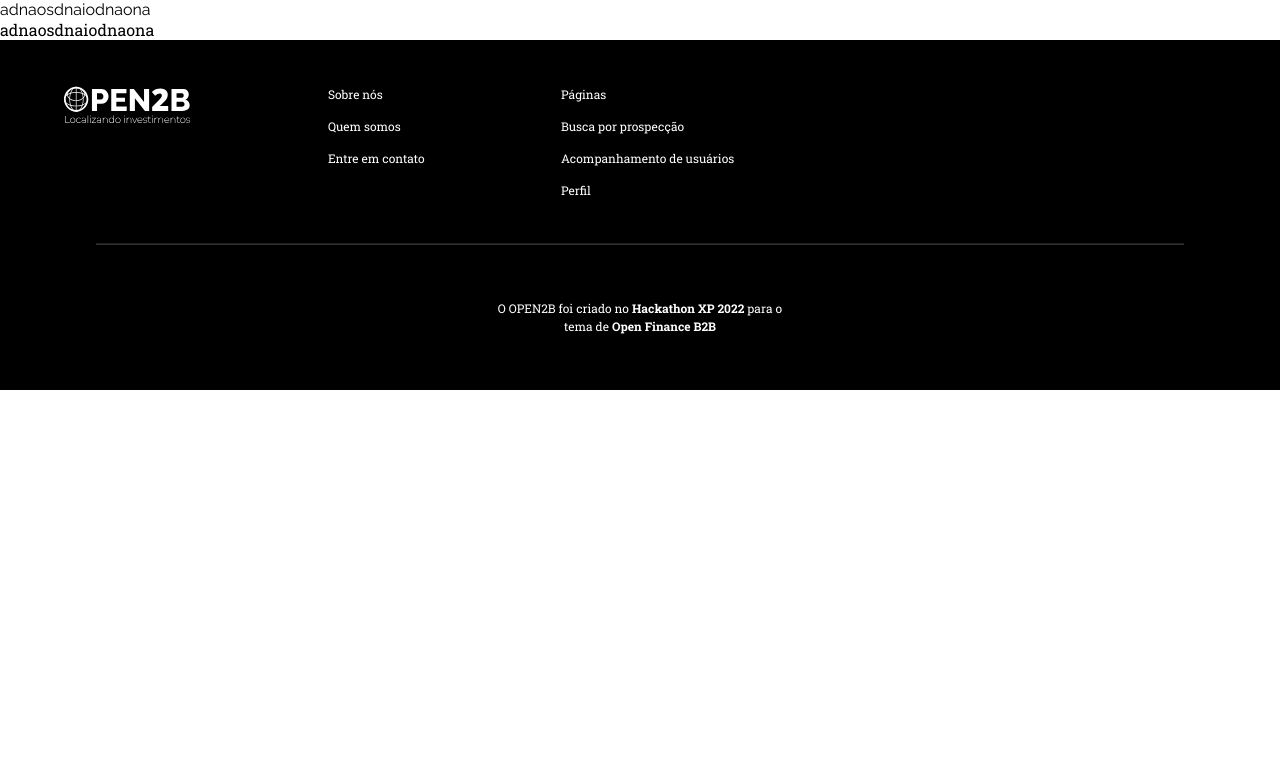
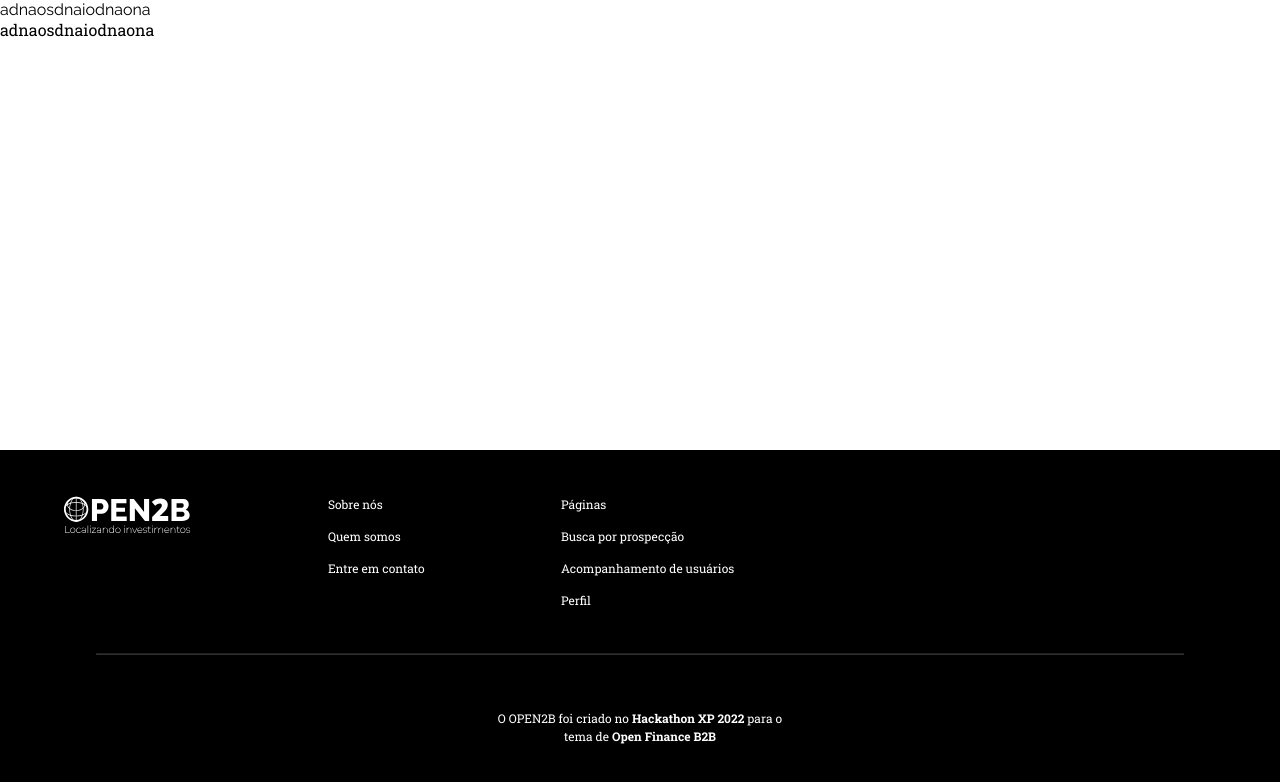
Before and after one commit to Silva-Leo/Hackathon-XP, a React (Create React App) app in the folder hacka-xp/: page / in a window 1280 px wide. Shown: the top 782 px of the page. Built offline with nearby package versions, Linux system fonts and the light colour scheme.

Commit message:
Fix: Posição Footer

```diff
--- a/hacka-xp/src/components/Footer/footer.css
+++ b/hacka-xp/src/components/Footer/footer.css
@@ -11,6 +11,8 @@
           flex-flow: row wrap;
   -ms-flex-pack: distribute;
       justify-content: space-around;
+  position: absolute;
+  bottom: 0;
 }
 
 .footer .logoImg {
--- a/hacka-xp/src/components/Footer/footer.scss
+++ b/hacka-xp/src/components/Footer/footer.scss
@@ -7,6 +7,9 @@
   display: flex;
   flex-flow: row wrap;
   justify-content: space-around;
+  position:absolute;
+	bottom:0;
+
 
   .logoImg {
     height: 35%;
```
Also changed, not shown: 1 other file (tests, documents, lock files or other folders).
